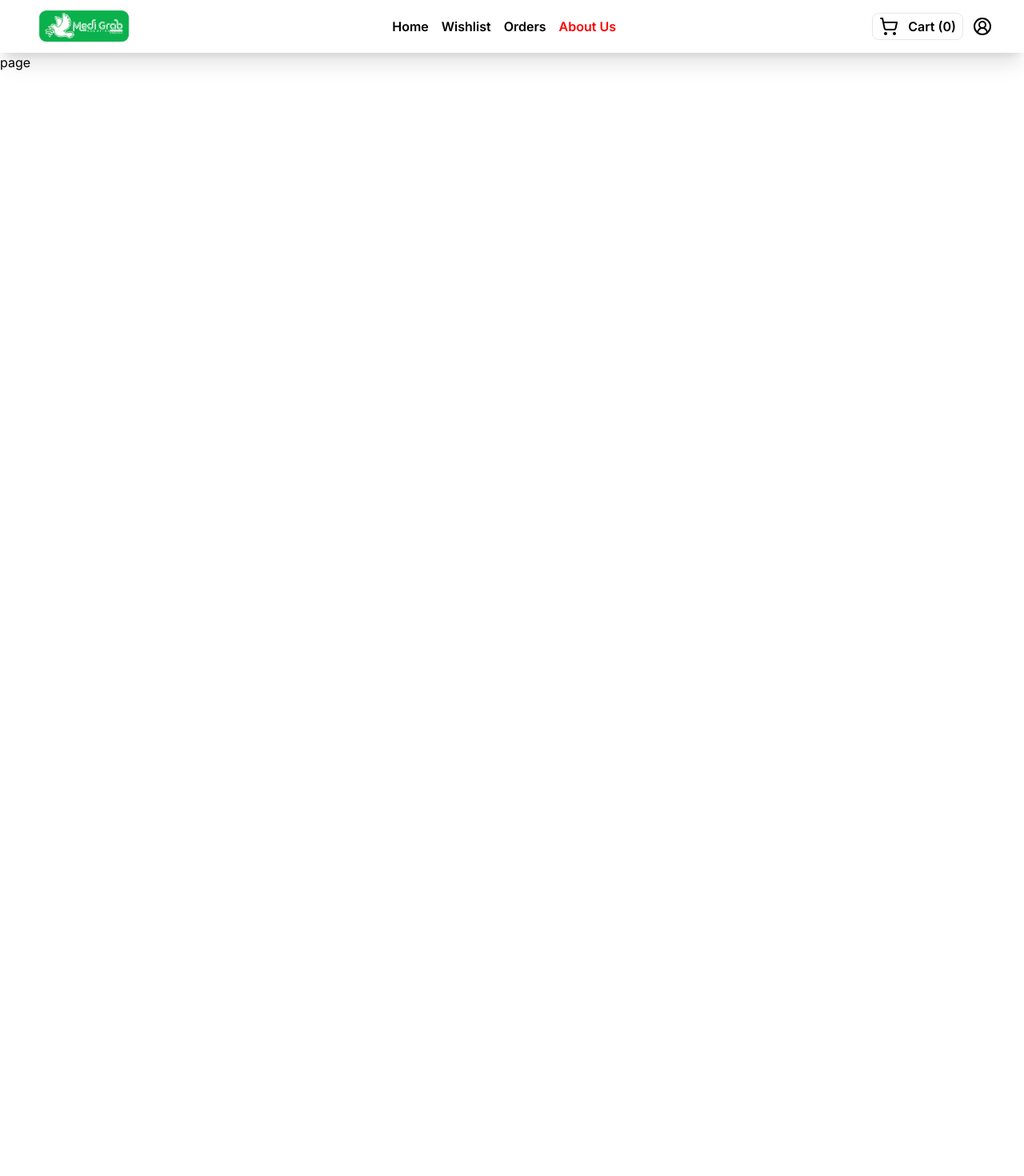
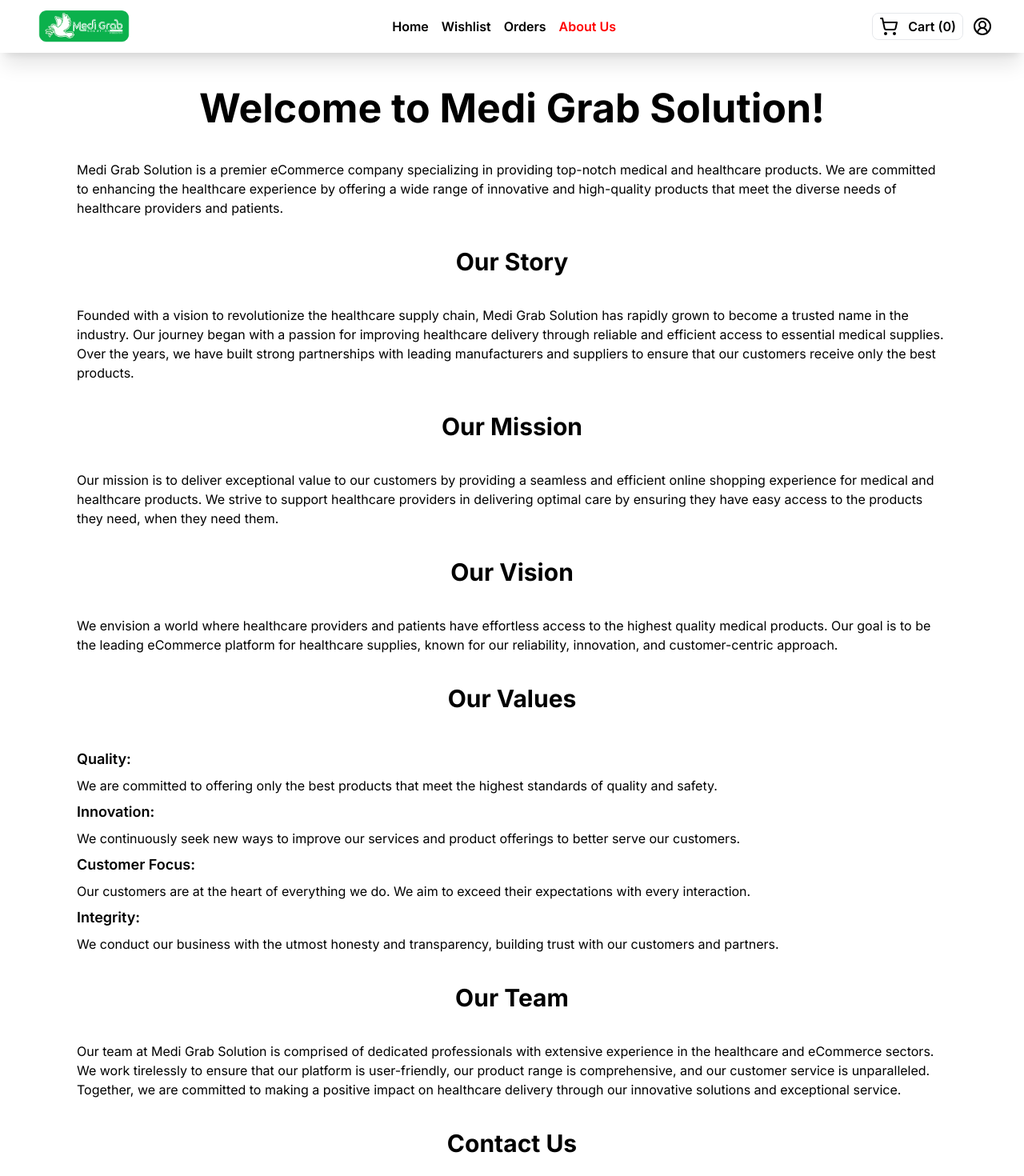
Before and after one commit to DamaineN/storeside, a Next.js app: page /about in a window 1280 px wide. Shown: the top 1470 px of the page at 80% size. Before the commit the page ends 800 px from the top, so only its background shows below. Built offline with nearby package versions, Linux system fonts and the light colour scheme; no server answers.

Commit message:
ui change and about us page starting

```diff
--- a/app/(root)/about/page.tsx
+++ b/app/(root)/about/page.tsx
@@ -1,7 +1,141 @@
-const page = () => {
+const AboutUs = () => {
   return (
-    <div>page</div>
-  )
-}
+    <div className="h-screen items-center justify-center space-y-7 py-8 px-24">
+      <div>
+        <center>
+          <p className="py-3 text-heading1-bold">
+            Welcome to Medi Grab Solution!
+          </p>
+        </center>
+      </div>
 
-export default page
+      <div className="text-body-small">
+        <p>
+          Medi Grab Solution is a premier eCommerce company specializing in
+          providing top-notch medical and healthcare products. We are committed
+          to enhancing the healthcare experience by offering a wide range of
+          innovative and high-quality products that meet the diverse needs of
+          healthcare providers and patients.
+        </p>
+      </div>
+
+      <div>
+        <center>
+          <p className="py-3 text-heading2-bold">Our Story</p>
+        </center>
+      </div>
+
+      <div className="text-body-small">
+        <p>
+          Founded with a vision to revolutionize the healthcare supply chain,
+          Medi Grab Solution has rapidly grown to become a trusted name in the
+          industry. Our journey began with a passion for improving healthcare
+          delivery through reliable and efficient access to essential medical
+          supplies. Over the years, we have built strong partnerships with
+          leading manufacturers and suppliers to ensure that our customers
+          receive only the best products.
+        </p>
+      </div>
+
+      <div>
+        <center>
+          <p className="py-3 text-heading2-bold">Our Mission</p>
+        </center>
+      </div>
+
+      <div className="body-medium">
+        <p>
+          Our mission is to deliver exceptional value to our customers by
+          providing a seamless and efficient online shopping experience for
+          medical and healthcare products. We strive to support healthcare
+          providers in delivering optimal care by ensuring they have easy access
+          to the products they need, when they need them.{" "}
+        </p>
+      </div>
+
+      <div>
+        <center>
+          <p className="py-3 text-heading2-bold">Our Vision</p>
+        </center>
+      </div>
+      <div className="text-body-small">
+        <p>
+          We envision a world where healthcare providers and patients have
+          effortless access to the highest quality medical products. Our goal is
+          to be the leading eCommerce platform for healthcare supplies, known
+          for our reliability, innovation, and customer-centric approach.
+        </p>
+      </div>
+
+      <div>
+        <center>
+          <p className="py-3 text-heading2-bold">Our Values</p>
+        </center>
+      </div>
+
+        <div className="text-body-small">
+
+        <p className="text-body-semibold py-3">Quality:</p>
+        <p>
+          We are committed to offering only the best products that meet the
+          highest standards of quality and safety.
+        </p>
+
+        <p className="text-body-semibold py-3">Innovation:</p>
+        <p>
+          We continuously seek new ways to improve our services and product
+          offerings to better serve our customers.
+        </p>
+
+        <p className="text-body-semibold py-3">Customer Focus:</p>
+        <p>
+           Our customers are at the heart of
+          everything we do. We aim to exceed their expectations with every
+          interaction.
+        </p>
+
+        <p className="text-body-semibold py-3">Integrity:</p>
+        <p>
+           We conduct our business with the utmost
+          honesty and transparency, building trust with our customers and
+          partners.
+        </p>
+        </div>
+
+        <div>
+        <center>
+          <p className="py-3 text-heading2-bold">Our Team</p>
+        </center>
+      </div>
+
+
+      <div className="text-body-small">
+        <p>
+        Our team at Medi Grab Solution is comprised of dedicated professionals
+        with extensive experience in the healthcare and eCommerce sectors. We
+        work tirelessly to ensure that our platform is user-friendly, our
+        product range is comprehensive, and our customer service is
+        unparalleled. Together, we are committed to making a positive impact on
+        healthcare delivery through our innovative solutions and exceptional
+        service.
+        </p>
+      </div>
+
+      <div>
+        <center>
+          <p className="py-3 text-heading2-bold">Contact Us</p>
+        </center>
+      </div>
+      <div className="text-body-small">
+        <p className="pb-24">
+        We are always here to help! If you have any questions or need
+        assistance, please feel free to reach out to us. We value your feedback
+        and look forward to serving you.
+        </p>
+      </div>
+
+    </div>
+  );
+};
+
+export default AboutUs;
--- a/components/NavBar.tsx
+++ b/components/NavBar.tsx
@@ -17,7 +17,7 @@
   const [dropdownMenu, setDropdownMenu] = useState(false);
 
   return (
-    <div className="sticky top-0 z-10 py-2 px-10 flex gap-2 justify-between items-center bg-white max-sm:px-2 shadow-xl">
+    <div className="sticky top-0 z-10 py-2 px-10 flex gap-2 justify-between items-center bg-#fffdfe max-sm:px-2 shadow-xl">
       <Link href="/">
         <Image src="/logo.png" alt="logo" width={130} height={100} />
       </Link>
```
